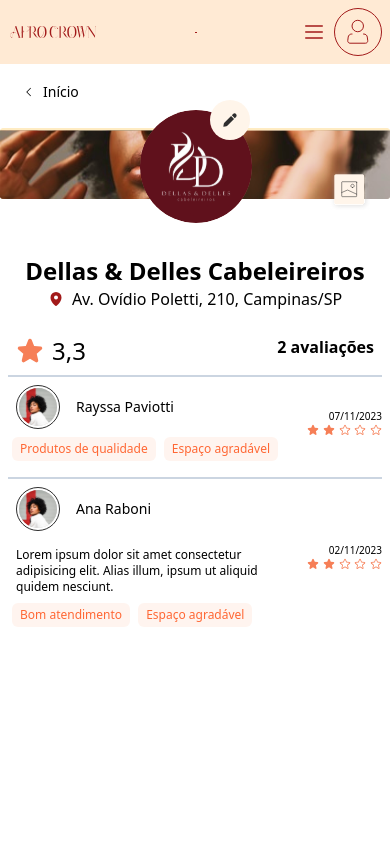
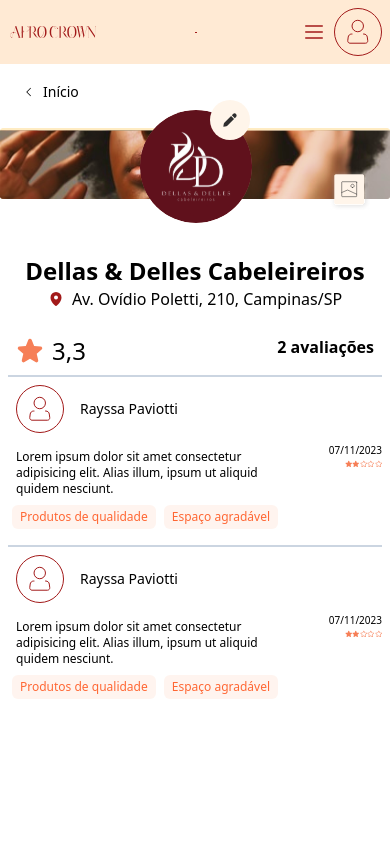
Before and after one commit to Afro-Crown/acw-admin-web, a Next.js app: page /reviews in a window 390 px wide. Shown: the top 844 px of the page. Built offline with nearby package versions, Linux system fonts and the light colour scheme; a web font is replaced by a local one.

Commit message:
fix: responsividade

```diff
--- /dev/null
+++ b/src/app/reviews/components/review-card-divider.tsx
@@ -0,0 +1,7 @@
+const Divider = () => {
+  return (
+    <div className="h-0 border border-slate-300 mt-2"></div>
+   );
+}
+
+export default Divider;
--- /dev/null
+++ b/src/app/reviews/components/review-card.tsx
@@ -0,0 +1,42 @@
+import { Star } from "@phosphor-icons/react";
+import Image from "next/image";
+import userIcon from "../../../../public/user-icon.svg";
+
+const ReviewCard = () => {
+  return (
+    <div className="flex">
+      <div className="w-[80%] flex flex-col">
+        <div className="flex flex-row text-black text-sm items-center gap-4 pl-2 py-2">
+          <Image src={userIcon} alt="Foto de usuário" />
+          <span>Rayssa Paviotti</span>
+        </div>
+        <div className="text-black text-xs">
+          <p className="p-2">
+            Lorem ipsum dolor sit amet consectetur adipisicing elit. Alias
+            illum, ipsum ut aliquid quidem nesciunt.
+          </p>
+        </div>
+        <div className="h-8 flex gap-2 pl-1">
+          <div className="rounded-md bg-[#FFC8AF] bg-opacity-20 text-[#FF6734] text-xs px-2 h-fit py-1 flex items-center w-fit">
+            Produtos de qualidade
+          </div>
+          <div className="rounded-md bg-[#FFC8AF] bg-opacity-20 text-[#FF6734] text-xs px-2 h-fit py-1 flex items-center w-fit">
+            Espaço agradável
+          </div>
+        </div>
+      </div>
+      <div className="w-[20%] text-black text-[10px] flex flex-col justify-center items-end">
+        <span>07/11/2023</span>
+        <div className="flex w-1/2 justify-between">
+          <Star weight="fill" color="#F67F57" size={12} />
+          <Star weight="fill" color="#F67F57" size={12} />
+          <Star weight="regular" color="#F67F57" size={12} />
+          <Star weight="regular" color="#F67F57" size={12} />
+          <Star weight="regular" color="#F67F57" size={12} />
+        </div>
+      </div>
+    </div>
+  );
+};
+
+export default ReviewCard;
--- /dev/null
+++ b/src/app/reviews/components/review-value.tsx
@@ -0,0 +1,17 @@
+import { Star } from "@phosphor-icons/react";
+
+const ReviewValue = () => {
+  return (
+    <div className="flex flex-row justify-between w-full px-2">
+      <div className="flex items-center gap-2">
+        <Star weight="fill" color="#F67F57" size={28} />
+        <span className="text-2xl text-black">3,3</span>
+      </div>
+      <div className="text-black font-semibold">
+        <div>2 avaliações</div>
+      </div>
+    </div>
+  );
+};
+
+export default ReviewValue;
--- a/src/app/reviews/page.tsx
+++ b/src/app/reviews/page.tsx
@@ -7,6 +7,9 @@
 import userIcon from "../../../public/profile-img-review.svg";
 import Image from "next/image";
 import ProfileReviewsCover from "./components/profile-cover";
+import ReviewCard from "./components/review-card";
+import Divider from "./components/review-card-divider";
+import ReviewValue from "./components/review-value";
 
 const ReviewsScreen = () => {
   return (
@@ -26,76 +29,12 @@
           <div>
             <ProfileReviewsCover />
           </div>
-          <nav className="mt-4 p-2 w-full md:w-2/4 lg:w-4/12">
-            <div className="flex flex-row justify-between w-full px-2">
-              <div className="flex items-center gap-2">
-                <Star weight="fill" color="#F67F57" size={28} />
-                <span className="text-2xl text-black">3,3</span>
-              </div>
-              <div className="text-black font-semibold">
-                <div>2 avaliações</div>
-              </div>
-            </div>
-            <div className="h-0 border border-slate-300 mt-2"></div>
-            <div className="flex">
-              <div className="w-[80%] flex flex-col">
-                <div className="flex flex-row text-black text-sm items-center gap-4 pl-2 py-2">
-                  <Image src={userIcon} alt="Foto de usuário" />
-                  <span>Rayssa Paviotti</span>
-                </div>
-                <div className="h-8 flex gap-2 pl-1">
-                  <div className="rounded-md bg-[#FFC8AF] bg-opacity-20 text-[#FF6734] text-xs px-2 h-fit py-1 flex items-center w-fit">
-                    Produtos de qualidade
-                  </div>
-                  <div className="rounded-md bg-[#FFC8AF] bg-opacity-20 text-[#FF6734] text-xs px-2 h-fit py-1 flex items-center w-fit">
-                    Espaço agradável
-                  </div>
-                </div>
-              </div>
-              <div className="w-[20%] text-black text-[10px] flex flex-col justify-center items-end">
-                <span>07/11/2023</span>
-                <div className="flex w-full justify-between">
-                  <Star weight="fill" color="#F67F57" size={12} />
-                  <Star weight="fill" color="#F67F57" size={12} />
-                  <Star weight="regular" color="#F67F57" size={12} />
-                  <Star weight="regular" color="#F67F57" size={12} />
-                  <Star weight="regular" color="#F67F57" size={12} />
-                </div>
-              </div>
-            </div>
-            <div className="h-0 border border-slate-300 mt-2"></div>
-            <div className="flex">
-              <div className="w-[80%] flex flex-col">
-                <div className="flex flex-row text-black text-sm items-center gap-4 pl-2 py-2">
-                  <Image src={userIcon} alt="Foto de usuário" />
-                  <span>Ana Raboni</span>
-                </div>
-                <div className="text-black text-xs">
-                  <p className="p-2">
-                    Lorem ipsum dolor sit amet consectetur adipisicing elit.
-                    Alias illum, ipsum ut aliquid quidem nesciunt.
-                  </p>
-                </div>
-                <div className="h-8 flex gap-2 pl-1">
-                  <div className="rounded-md bg-[#FFC8AF] bg-opacity-20 text-[#FF6734] text-xs px-2 h-fit py-1 flex items-center w-fit">
-                    Bom atendimento
-                  </div>
-                  <div className="rounded-md bg-[#FFC8AF] bg-opacity-20 text-[#FF6734] text-xs px-2 h-fit py-1 flex items-center w-fit">
-                    Espaço agradável
-                  </div>
-                </div>
-              </div>
-              <div className="w-[20%] text-black text-[10px] flex flex-col justify-center items-end">
-                <span>02/11/2023</span>
-                <div className="flex w-full justify-between">
-                  <Star weight="fill" color="#F67F57" size={12} />
-                  <Star weight="fill" color="#F67F57" size={12} />
-                  <Star weight="regular" color="#F67F57" size={12} />
-                  <Star weight="regular" color="#F67F57" size={12} />
-                  <Star weight="regular" color="#F67F57" size={12} />
-                </div>
-              </div>
-            </div>
+          <nav className="mt-4 p-2 w-screen md:max-w-[984px] lg:max-w-[984px] xl:max-w-[984px] 2xl:max-w-[984px]">
+            <ReviewValue />
+            <Divider />
+            <ReviewCard />
+            <Divider />
+            <ReviewCard />
           </nav>
         </main>
       </section>
```
